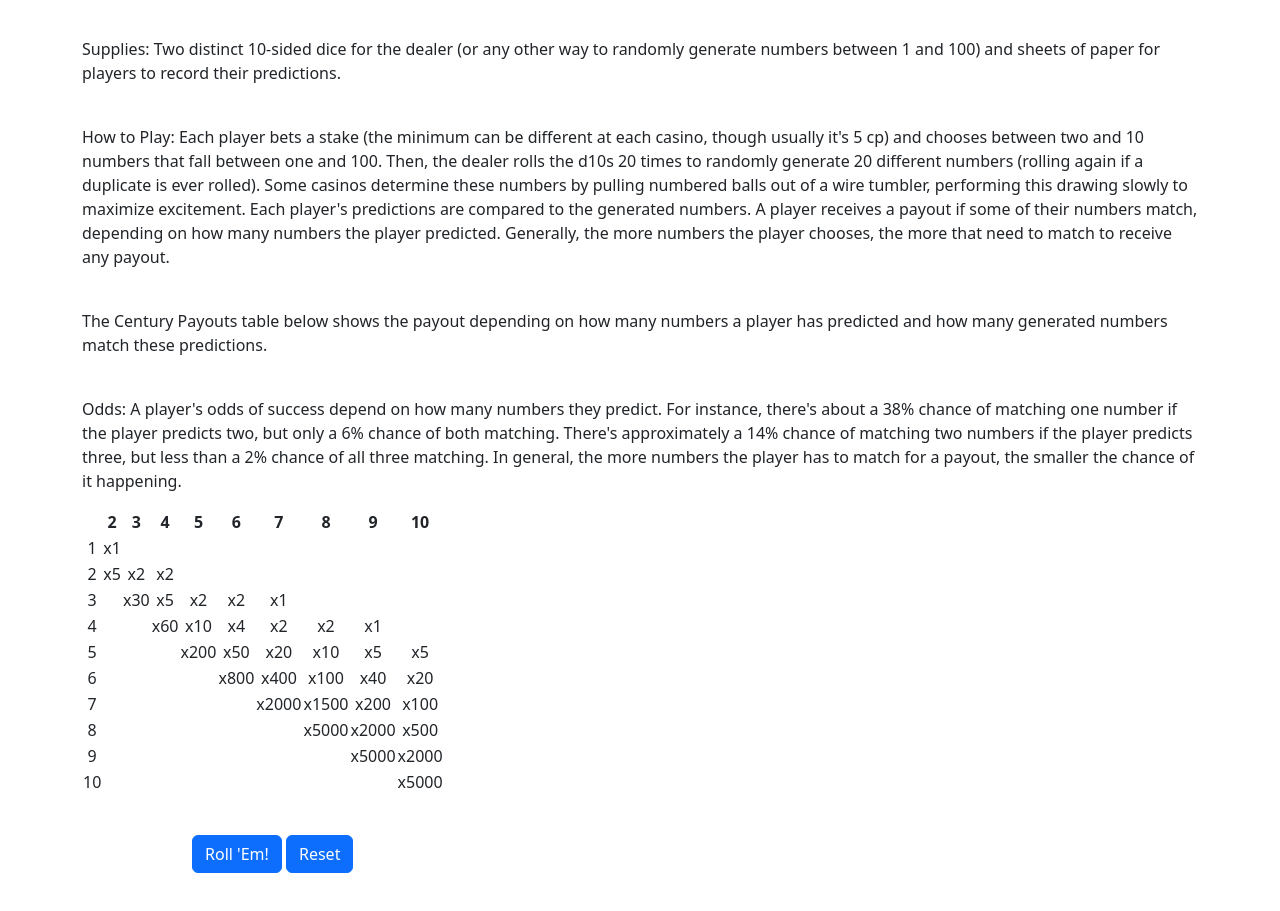
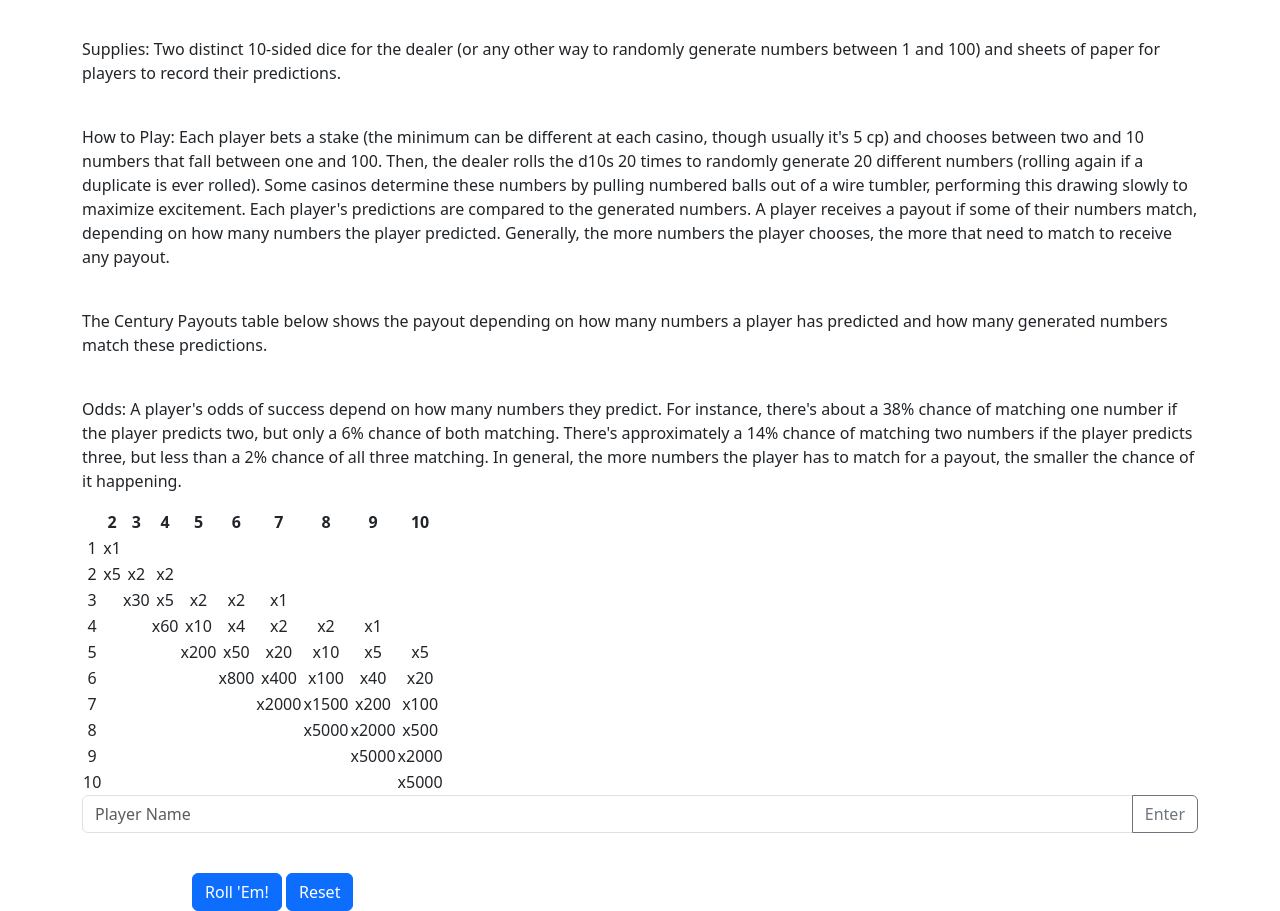
Before and after one commit to roganoth/fearless_activity, a website: page public/assets/index.html in a window 1280 px wide. Shown: the part 153-1064 px from the top of the page. Before the commit the page ends 1026 px from the top, so only its background shows below. Drawn offline with nearby package versions, Linux system fonts and the light colour scheme.

Commit message:
layout
experimenting with layout of page and added a player name input

```diff
--- a/public/assets/css/style.css
+++ b/public/assets/css/style.css
@@ -4,9 +4,13 @@
 
 #results {
     font-size: large;
-    bold
-    text-align: left;
+    font-weight: bold;
 }
+
+#nameInput {
+    width: fit-content;
+}
+
 @media (max-width: 800px) {
     #roll {
         margin-left: auto;
--- a/public/assets/index.html
+++ b/public/assets/index.html
@@ -142,8 +142,13 @@
                 <td>x5000</td>
             </tr>
         </table>
-        <div class="container-fluid" id="results"></div>
+        <div class="input-group mb-3">
+            <input type="text" class="form-control" placeholder="Player Name" aria-label="Recipient's username" aria-describedby="button-addon2">
+            <button class="btn btn-outline-secondary" type="button" id="nameInput">Enter</button>
+          </div>
+
     </div>
+    <div class="container text-left" id="results"></div>
     <p></p><br>
     <button type="submit" class="btn btn-primary" id="roll">Roll 'Em!</button>
     <button type="submit" class="btn btn-primary" id="reset">Reset</button>
```
